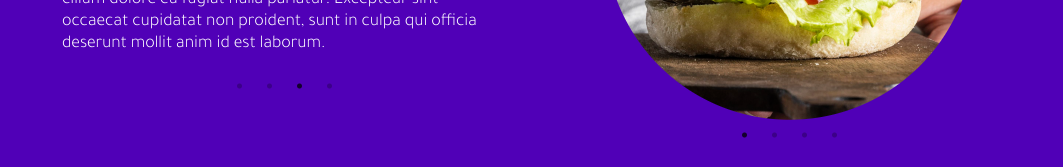
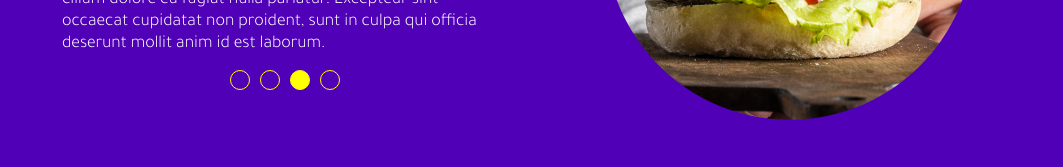
Before and after one commit to khaldoon9kh/paketManWebsite, a React (Create React App) app: page / in a window 1280 px wide. Shown: the part 920-1087 px from the top of the page, without its empty margins (103-1166 px from the left). Built offline with nearby package versions, Linux system fonts and the light colour scheme.

Commit message:
style dots

```diff
--- a/src/containers/Features/index.css
+++ b/src/containers/Features/index.css
@@ -12,18 +12,10 @@
 
 .featureTitleText {
   font-family: "Tajawal";
-  /*font-weight: bold;
-    color: #5000b7;
-    font-size: 36px; */
-  /*
-    width: 143px;
-height: 43px; */
   font-style: normal;
   letter-spacing: normal;
   line-height: normal;
-  /* Text style for "Features" */
   color: #5000b7;
-  /* font-family: Exo; */
   font-size: 3rem;
   font-weight: 800;
   font-style: normal;
@@ -39,10 +31,6 @@ height: 43px; */
   align-items: center;
 }
 
-/* .sliderTexts {
-  width: 50%;
-}*/
-
 .sliderPic {
   width: 370px;
   height: 370px;
@@ -53,3 +41,17 @@ height: 43px; */
   display: flex;
   justify-content: center;
 }
+
+.custumeDot {
+  width: 20px;
+  height: 20px;
+  border: 1px solid yellow;
+  border-radius: 50%;
+}
+
+.slick-active .custumeDot {
+  width: 20px;
+  height: 20px;
+  background-color: yellow;
+  border-radius: 50%;
+}
--- a/src/containers/Features/index.jsx
+++ b/src/containers/Features/index.jsx
@@ -12,12 +12,14 @@ const Features = () => {
   const settings = {
     autoplay: true,
     autoplaySpeed: 2000,
+    // fade: true,
+    asNavFor: slider2.current,
     dots: true,
     speed: 500,
     slidesToShow: 1,
     slidesToScroll: 1,
     arrows: false,
-    asNavFor: slider2.current,
+    customPaging: (i) => <div className="custumeDot"></div>,
   };
 
   return (
@@ -42,10 +44,7 @@ const Features = () => {
         </Col>
         <Col sm={6} className="sliderImgCont">
           <Slider
-            //   autoplay={settings.autoplay}
-            //   autoplaySpeed={settings.autoplaySpeed}
             arrows={settings.arrows}
-            dots={settings.dots}
             speed={settings.speed}
             slidesToShow={settings.slidesToShow}
             slidesToScroll={settings.slidesToScroll}
```
